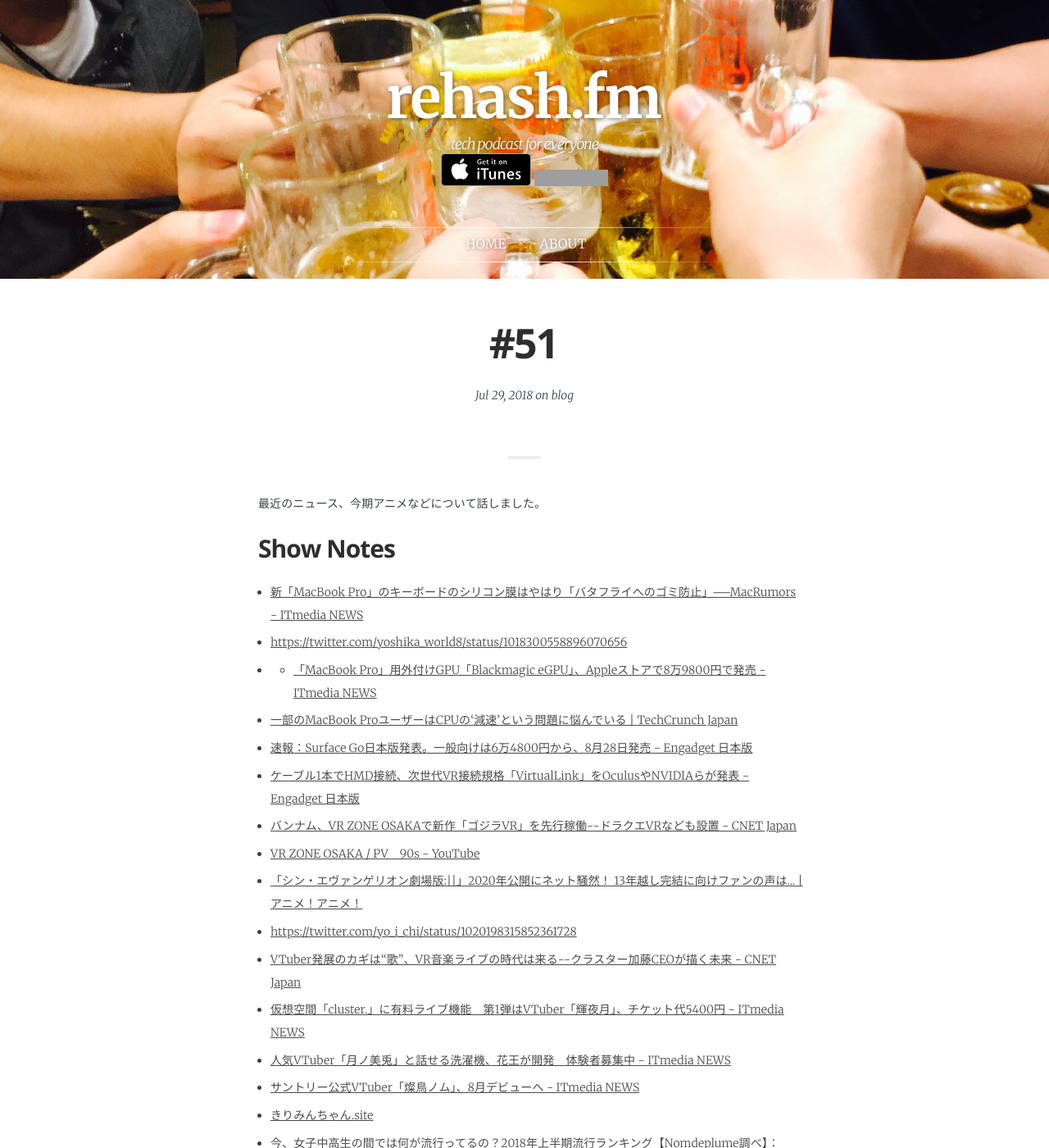
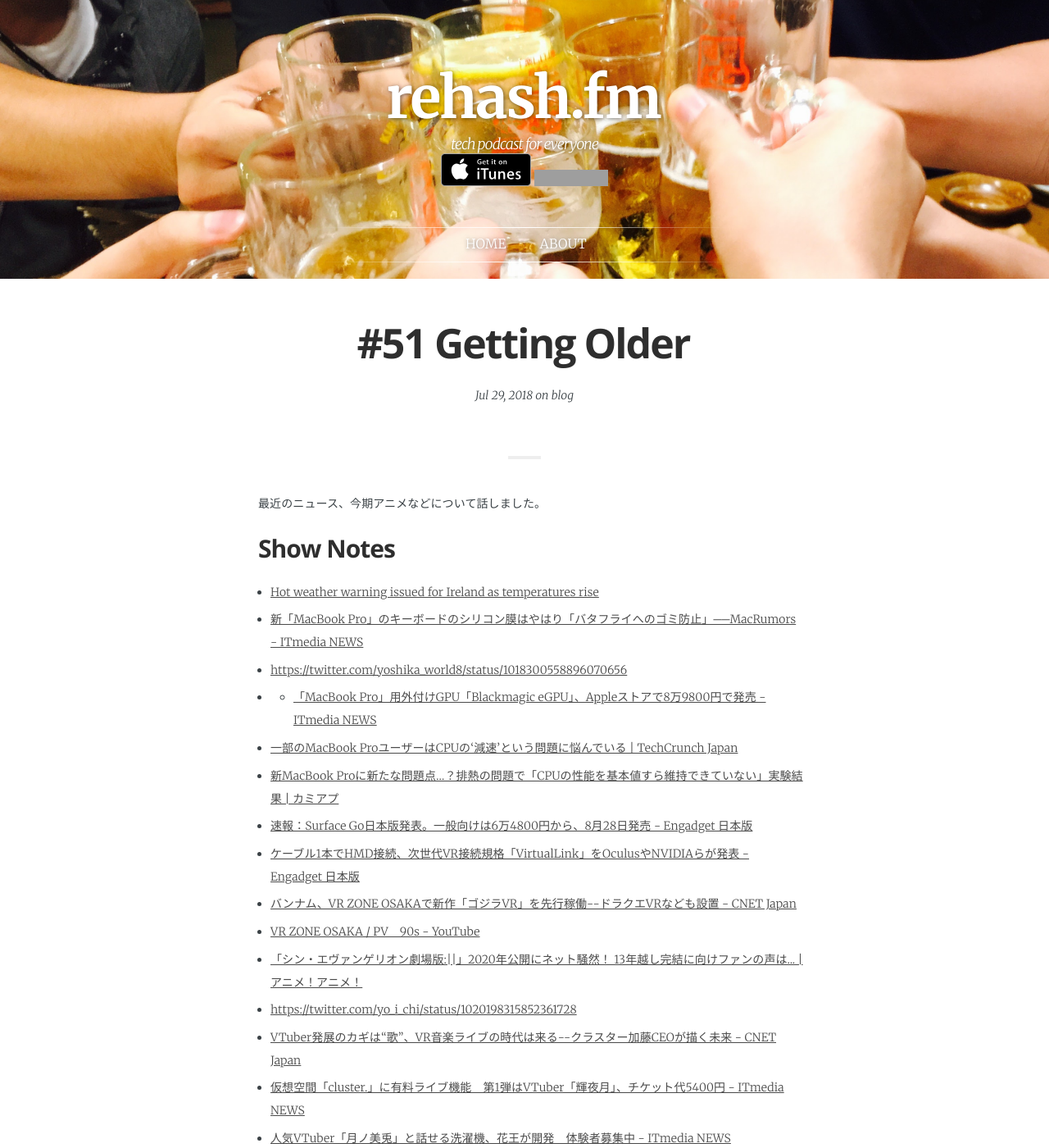
Before and after one commit to rehashfm/rehash.fm, a Jekyll site: the page built from _posts/2018-07-30-51.md, in a window 1280 px wide and 1400 px high. Shown: the whole window at 82% size. Built offline with Jekyll 4.4.1, drawn with Linux system fonts in a browser that asks for light colours; some web fonts are replaced; grey boxes are pictures that could not be loaded.

Commit message:
add the title

```diff
--- a/_posts/2018-07-30-51.md
+++ b/_posts/2018-07-30-51.md
@@ -1,6 +1,6 @@
 ---
 layout:            post
-title:             "#51"
+title:             "#51 Getting Older"
 date:              2018-07-30 07:00:00 +0900
 tags:              blog
 category:          Blog
@@ -10,10 +10,12 @@ excerpt:           最近のニュース、今期アニメなどについて話
 最近のニュース、今期アニメなどについて話しました。
 
 ## Show Notes
+- [Hot weather warning issued for Ireland as temperatures rise](https://www.irishtimes.com/news/environment/hot-weather-warning-issued-for-ireland-as-temperatures-rise-1.3542761){:target="_blank"}
 - [新「MacBook Pro」のキーボードのシリコン膜はやはり「バタフライへのゴミ防止」──MacRumors \- ITmedia NEWS](http://www.itmedia.co.jp/news/articles/1807/20/news070.html){:target="_blank"}
 - [https://twitter.com/yoshika_world8/status/1018300558896070656](https://twitter.com/yoshika_world8/status/1018300558896070656){:target="_blank"}
 - - [「MacBook Pro」用外付けGPU「Blackmagic eGPU」、Appleストアで8万9800円で発売 \- ITmedia NEWS](http://www.itmedia.co.jp/news/articles/1807/13/news062.html){:target="_blank"}
 - [一部のMacBook ProユーザーはCPUの‘減速’という問題に悩んでいる \| TechCrunch Japan](https://jp.techcrunch.com/2018/07/20/2018-07-19-some-macbook-pro-users-complain-about-throttling-issues/){:target="_blank"}
+- [新MacBook Proに新たな問題点…？排熱の問題で「CPUの性能を基本値すら維持できていない」実験結果 \| カミアプ](http://www.appps.jp/299109/){:target="_blank"}
 - [速報：Surface Go日本版発表。一般向けは6万4800円から、8月28日発売 \- Engadget 日本版](https://japanese.engadget.com/2018/07/11/surface-go-6-4800-8-28/){:target="_blank"}
 - [ケーブル1本でHMD接続、次世代VR接続規格「VirtualLink」をOculusやNVIDIAらが発表 \- Engadget 日本版](https://japanese.engadget.com/2018/07/19/1-hmd-vr-virtuallink-oculus-nvidia/){:target="_blank"}
 - [バンナム、VR ZONE OSAKAで新作「ゴジラVR」を先行稼働\-\-ドラクエVRなども設置 \- CNET Japan](https://japan.cnet.com/article/35122729/2/){:target="_blank"}
```
